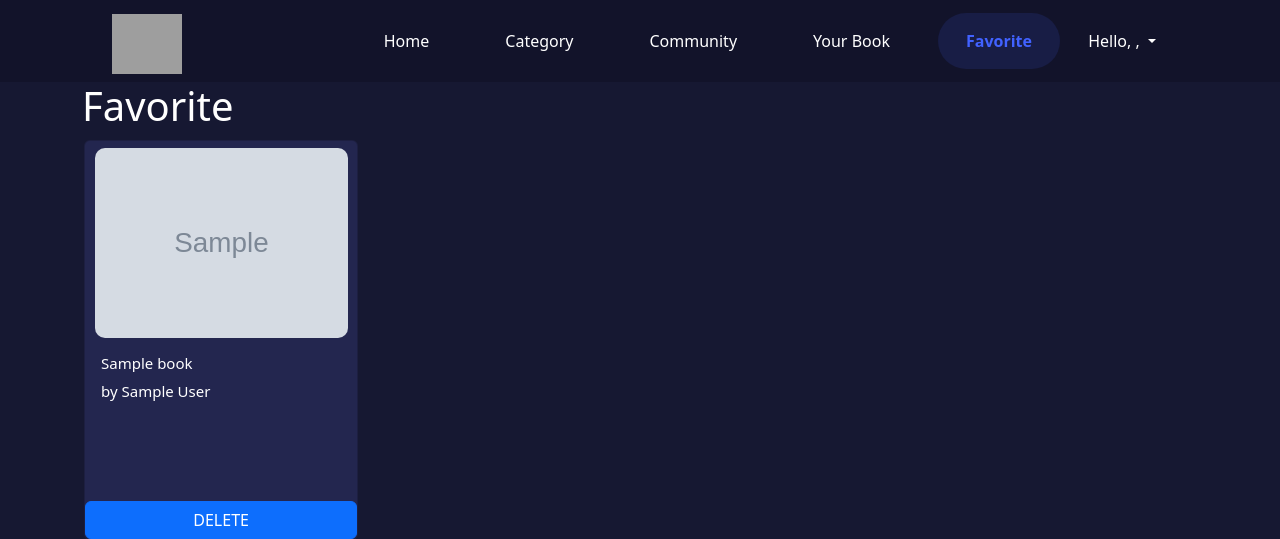
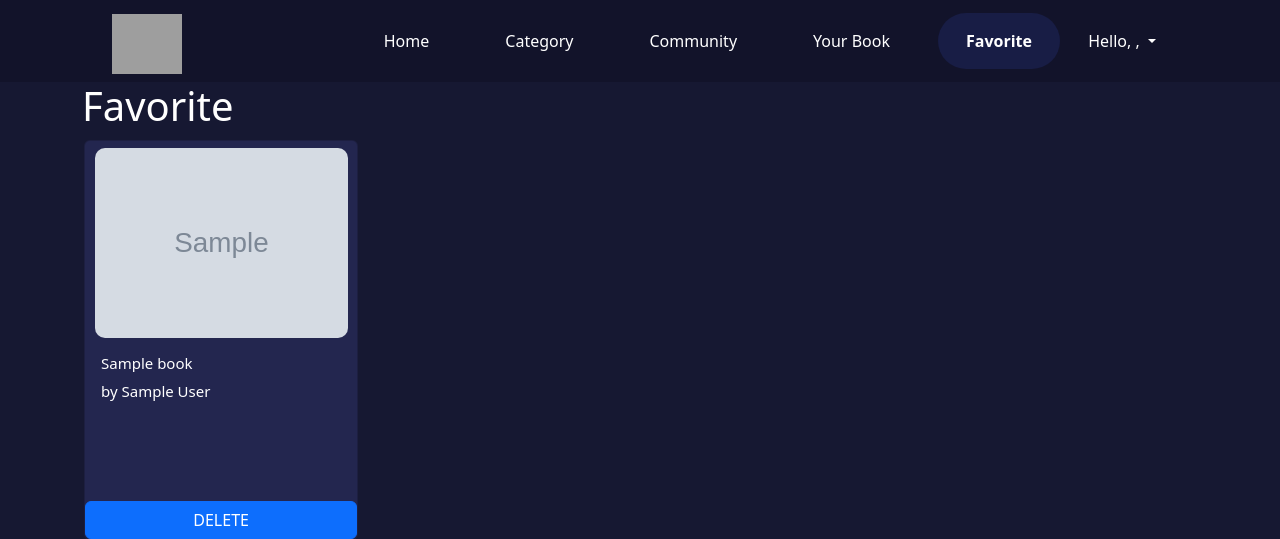
Before and after one commit to PBP-C13/ReadHub, a Django app: page /category/show-favorit in a window 1280 px wide. Shown: the top 539 px of the page. Run offline with Django 4.2, Linux system fonts and the light colour scheme; tables that the repository leaves empty hold one stand-in row (values such as "Sample post"); grey boxes marked "Sample" are stand-in pictures; some libraries are stand-ins or nearby versions; grey boxes are pictures that could not be loaded.

Commit message:
edit navbar favorit

```diff
--- a/borrow_flow/templates/borrow.html
+++ b/borrow_flow/templates/borrow.html
@@ -23,7 +23,7 @@
                   <a class="nav-link" style="color: #fff;"  href="{% url 'borrow_flow:show_yourbook_page' %}">Your Book</a>
               </li>
               <li class="nav-item">
-                <a class="nav-link" style="color: #fff;"  href="{% url 'favorit:show_favorit' %}" >Favorite</a>
+                <a class="nav-link" style="color: #fff;"  href="{% url 'category:show_favorit' %}" >Favorite</a>
             </li>
             </ul>
         </div>
--- a/borrow_flow/templates/return.html
+++ b/borrow_flow/templates/return.html
@@ -22,7 +22,7 @@
                   <a class="nav-link" style="color: #fff;"  href="{% url 'borrow_flow:show_yourbook_page' %}">Your Book</a>
               </li>
               <li class="nav-item">
-                <a class="nav-link" style="color: #fff;"  href="{% url 'favorit:show_favorit' %}" >Favorite</a>
+                <a class="nav-link" style="color: #fff;"  href="{% url 'category:show_favorit' %}" >Favorite</a>
             </li>
             </ul>
         </div>
--- a/borrow_flow/templates/yourbook.html
+++ b/borrow_flow/templates/yourbook.html
@@ -22,7 +22,7 @@
                   <a class="nav-link" style="color:  #4162FF;"  href="{% url 'borrow_flow:show_yourbook_page' %}">Your Book</a>
               </li>
               <li class="nav-item">
-                <a class="nav-link" style="color: #fff;"  href="{% url 'favorit:show_favorit' %}" >Favorite</a>
+                <a class="nav-link" style="color: #fff;"  href="{% url 'category:show_favorit' %}" >Favorite</a>
             </li>
             </ul>
         </div>
--- a/category/templates/favoritpage.html
+++ b/category/templates/favoritpage.html
@@ -61,10 +61,10 @@
                     <a class="nav-link" style="color: #fff;"  href="{% url 'discussion_forum:show_forum' %}" >Community</a>
                 </li>
                 <li class="nav-item">
-                    <a class="nav-link" style="color: #fff;"  href="#">Your Book</a>
+                    <a class="nav-link" style="color: #fff;"  href="{% url 'borrow_flow:show_yourbook_page' %}">Your Book</a>
                 </li>
                 <li class="nav-item-active">
-                <a class="nav-link" style="color: #4162FF;"  href="{% url 'favorit:show_favorit' %}" >Favorite</a>
+                    <a class="nav-link" style="color: #fff;"  href="{% url 'category:show_favorit' %}" >Favorite</a>
             </li>
             </ul>
         </div>
--- a/detail/templates/detail.html
+++ b/detail/templates/detail.html
@@ -684,10 +684,10 @@
                         <a class="nav-link" style="color: #fff;"  href="{% url 'discussion_forum:show_forum' %}" >Community</a>
                     </li>
                     <li class="nav-item">
-                    <a class="nav-link" style="color: #fff;"  href="#">Your Book</a>
+                      <a class="nav-link" style="color: #fff;"  href="{% url 'borrow_flow:show_yourbook_page' %}">Your Book</a>
                 </li>
                 <li class="nav-item">
-                    <a class="nav-link" style="color: #fff;"  href="{% url 'favorit:show_favorit' %}" >Favorite</a>
+                  <a class="nav-link" style="color: #fff;"  href="{% url 'category:show_favorit' %}" >Favorite</a>
                 </li>
                 </ul>
             </div>
--- a/discussion_forum/templates/forum.html
+++ b/discussion_forum/templates/forum.html
@@ -24,10 +24,10 @@
                   <a class="nav-link" style="color: #4162FF;"  href="{% url 'discussion_forum:show_forum' %}" >Community</a>
               </li>
               <li class="nav-item">
-                <a class="nav-link" style="color: #fff;"  href="#">Your Book</a>
+                <a class="nav-link" style="color: #fff;"  href="{% url 'borrow_flow:show_yourbook_page' %}">Your Book</a>
             </li>
             <li class="nav-item">
-              <a class="nav-link" style="color: #fff;"  href="{% url 'favorit:show_favorit' %}" >Favorite</a>
+              <a class="nav-link" style="color: #fff;"  href="{% url 'category:show_favorit' %}" >Favorite</a>
           </li>
           </ul>
       </div>
--- a/main/templates/main.html
+++ b/main/templates/main.html
@@ -23,7 +23,7 @@
                 <a class="nav-link" style="color: #fff;"  href="{% url 'borrow_flow:show_yourbook_page' %}">Your Book</a>
             </li>
             <li class="nav-item">
-              <a class="nav-link" style="color: #fff;"  href="{% url 'favorit:show_favorit' %}" >Favorite</a>
+                <a class="nav-link" style="color: #fff;"  href="{% url 'category:show_favorit' %}" >Favorite</a>
           </li>
           </ul>
       </div>
```
